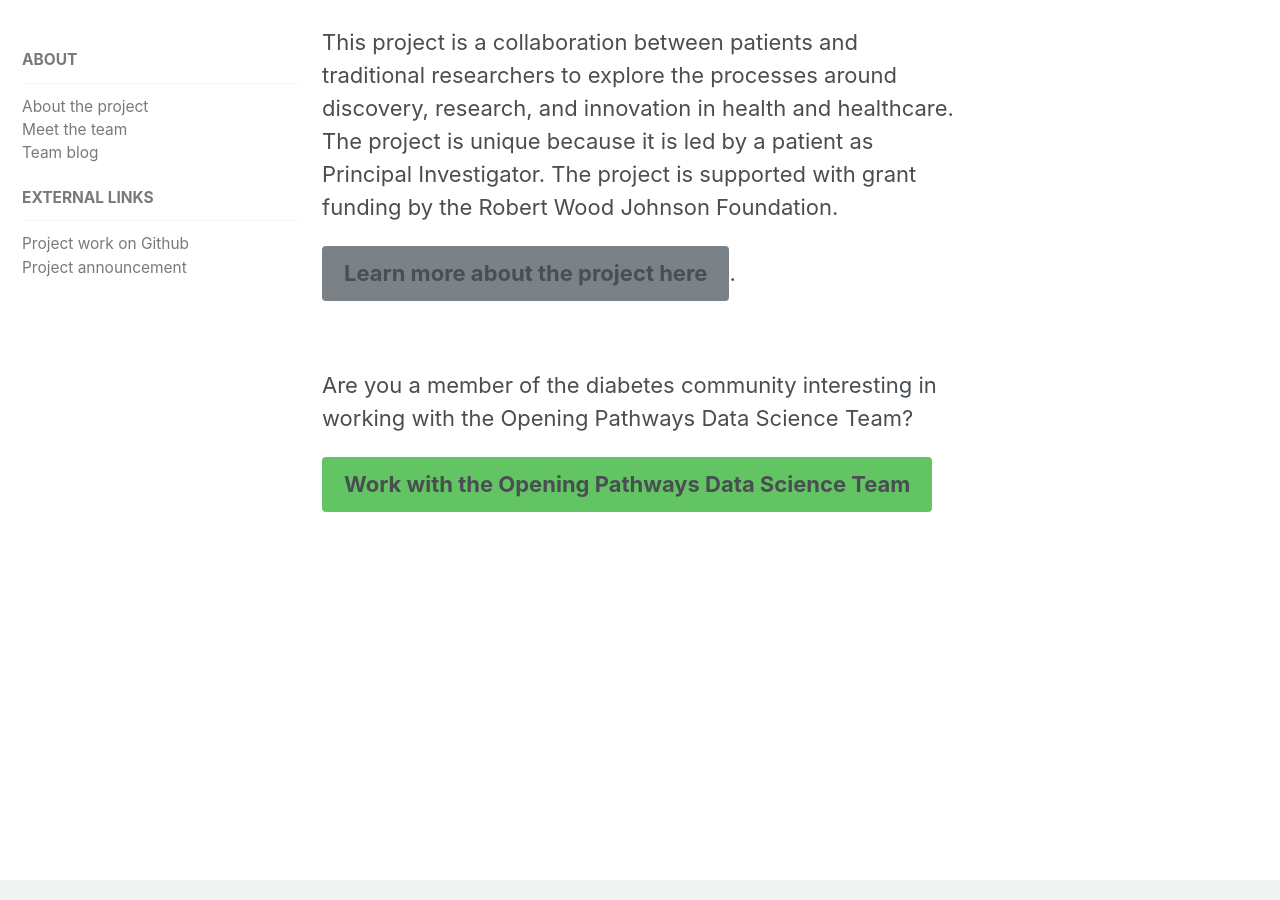
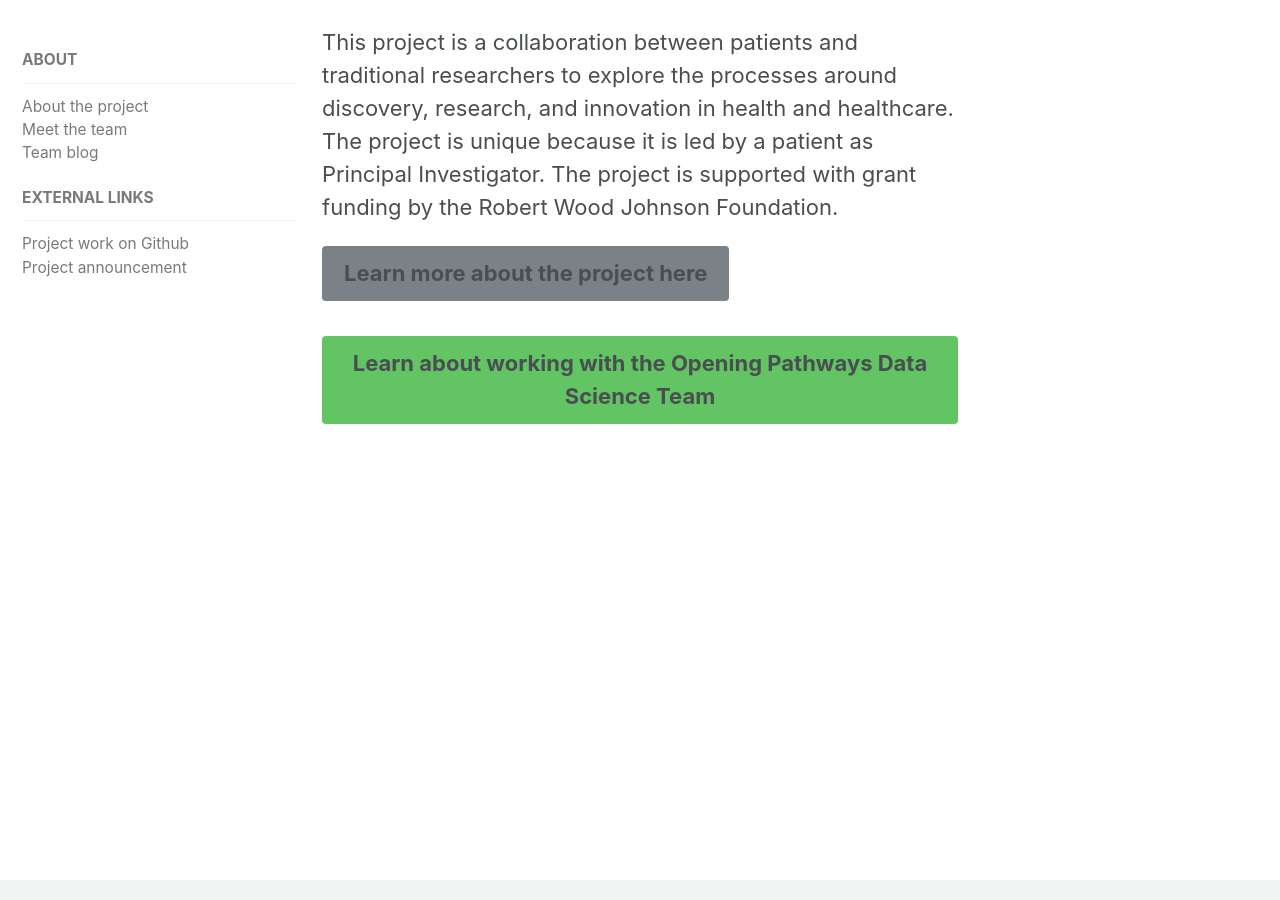
Before and after one commit to opening-pathways/website, a Jekyll site: the page built from index.html, in a window 1280 px wide and 900 px high, scrolled down 449 px. Built offline with Jekyll 4.4.1, drawn with Linux system fonts in a browser that asks for light colours.

Commit message:
Tweak button text and formatting

```diff
--- a/index.html
+++ b/index.html
@@ -8,9 +8,6 @@ header:
 
 This project is a collaboration between patients and traditional researchers to explore the processes around discovery, research, and innovation in health and healthcare. The project is unique because it is led by a patient as Principal Investigator. The project is supported with grant funding by the Robert Wood Johnson Foundation.
 
+<p><a href="/about" class="btn btn--primary btn--large">Learn more about the project here</a></p>
 
-<p><a href="/about" class="btn btn--primary btn--large">Learn more about the project here</a>.</p>
-
-<br>Are you a member of the diabetes community interesting in working with the Opening Pathways Data Science Team?
-
-<p><a href="/work-with-data-science-team" class="btn btn--success btn--large">Work with the Opening Pathways Data Science Team</a></p>
+<p><a href="/work-with-data-science-team" class="btn btn--success btn--large">Learn about working with the Opening Pathways Data Science Team</a></p>
```
